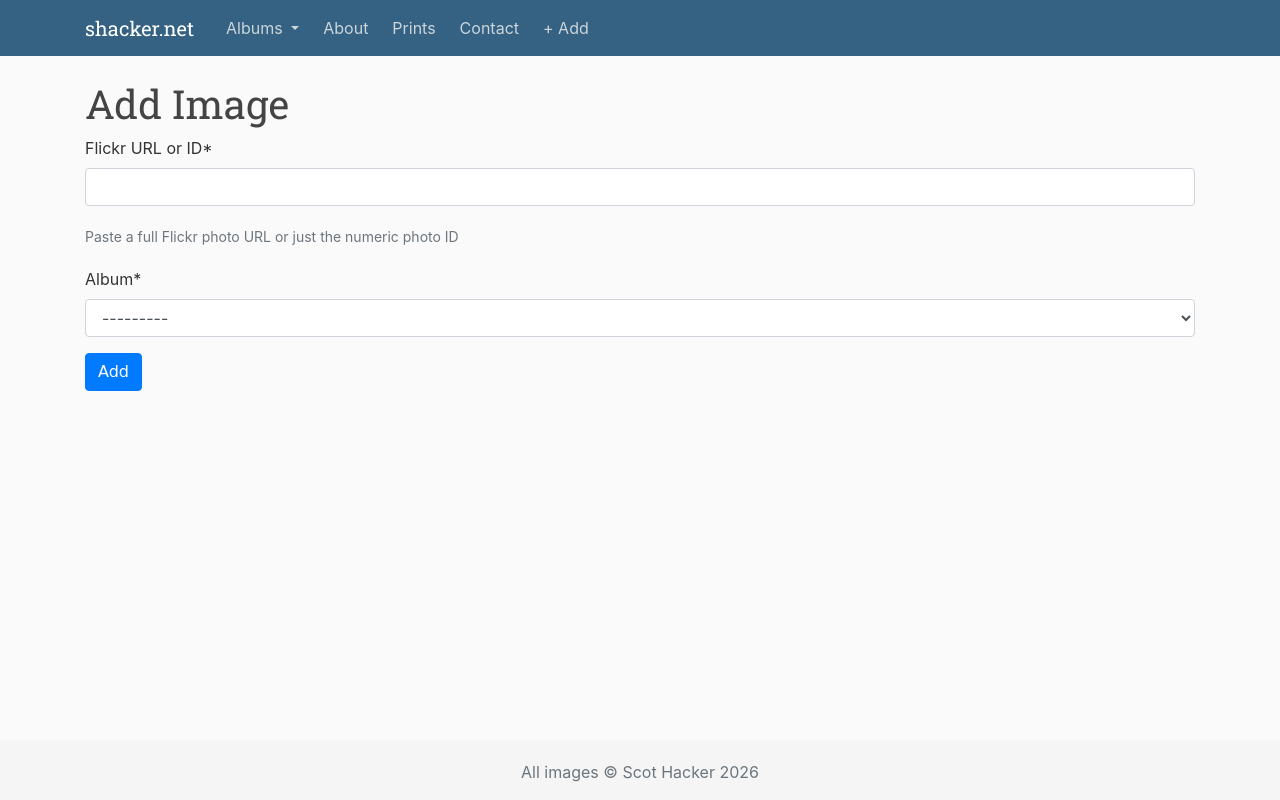
After one commit to shacker/tangelo, a Django app: page /add/ in a window 1280 px wide. The commit adds this page. Run offline with Django 4.2, Linux system fonts and the light colour scheme; the visitor is signed in with stand-in values (Sample User, id 1); data that the repository does not hold is empty; parts of the project's set-up code (start-up, migrations or seed data) failed here and were passed over; some libraries are stand-ins or nearby versions; some web fonts are replaced.

Commit message:
Add Image view and Admin update

```diff
--- a/gallery/admin.py
+++ b/gallery/admin.py
@@ -23,10 +23,10 @@ def flush_album_thumb_cache(modeladmin, request, queryset):
 
 class ImageAdmin(admin.ModelAdmin):
     fields = ("flickr_id", "album", "image_api_data", "title", "taken", "album_order")
-    list_display = ("title", "flickr_id", "album", "taken")
+    list_display = ("title", "flickr_id", "album", "taken", "created")
     list_filter = ("album",)
     actions = [flush_image_cache]
-    ordering = ["-taken",]
+    ordering = ["-created"]
     search_fields = ("title", "flickr_id")
     formfield_overrides = {models.JSONField: {"widget": JSONEditor()}}
 
--- a/gallery/forms.py
+++ b/gallery/forms.py
@@ -1,7 +1,17 @@
 from django import forms
+
+from gallery.models import Album
 
 
 class ContactForm(forms.Form):
     your_email = forms.EmailField(required=True)
     subject = forms.CharField(required=True)
     message = forms.CharField(widget=forms.Textarea, required=True)
+
+
+class AddImageForm(forms.Form):
+    flickr_url = forms.CharField(
+        label="Flickr URL or ID",
+        help_text="Paste a full Flickr photo URL or just the numeric photo ID",
+    )
+    album = forms.ModelChoiceField(queryset=Album.objects.all().order_by("title"))
--- a/gallery/views.py
+++ b/gallery/views.py
@@ -1,11 +1,13 @@
+import re
 from itertools import cycle
 
 from django.conf import settings
+from django.contrib.auth.decorators import login_required
 from django.core.mail import BadHeaderError, EmailMessage
 from django.http import HttpResponse
 from django.shortcuts import get_object_or_404, redirect, render, reverse
 
-from gallery.forms import ContactForm
+from gallery.forms import AddImageForm, ContactForm
 from gallery.models import Album, Image, SimplePage
 
 
@@ -114,3 +116,36 @@ def refetch(request, flickr_id: int):
     img.refetch()
     img.save()
     return redirect(reverse("image", kwargs={"flickr_id": flickr_id}))
+
+
+@login_required
+def add_image(request):
+    """Superuser-only quick-add: paste a Flickr URL or ID, pick an album, done."""
+    if not request.user.is_superuser:
+        return redirect("home")
+
+    error = None
+    form = AddImageForm()
+
+    if request.method == "POST":
+        form = AddImageForm(request.POST)
+        if form.is_valid():
+            raw = form.cleaned_data["flickr_url"].strip()
+            album = form.cleaned_data["album"]
+
+            match = re.search(r"flickr\.com/photos/[^/]+/(\d+)", raw)
+            if not match:
+                match = re.match(r"^(\d+)$", raw)
+
+            if match:
+                flickr_id = int(match.group(1))
+                try:
+                    img = Image(flickr_id=flickr_id, album=album)
+                    img.save()
+                    return redirect(reverse("image", kwargs={"flickr_id": flickr_id}))
+                except Exception as e:
+                    error = str(e)
+            else:
+                error = "Could not find a Flickr photo ID in that input."
+
+    return render(request, "add_image.html", {"form": form, "error": error})
--- /dev/null
+++ b/tangelo/templates/add_image.html
@@ -0,0 +1,20 @@
+{% extends 'base.html' %}
+{% load crispy_forms_tags %}
+
+{% block title %}{{ block.super }} - Add Image{% endblock title %}
+
+{% block content %}
+
+  <h1>Add Image</h1>
+
+  {% if error %}
+    <div class="alert alert-danger">{{ error }}</div>
+  {% endif %}
+
+  <form method="post">
+    {% csrf_token %}
+    {{ form|crispy }}
+    <button type="submit" class="btn btn-primary">Add</button>
+  </form>
+
+{% endblock content %}
--- a/tangelo/templates/base.html
+++ b/tangelo/templates/base.html
@@ -55,6 +55,9 @@
             <a class="nav-item nav-link ml-2" href="{% url "page" "about" %}">About</a>
             <a class="nav-item nav-link ml-2" href="{% url "page" "prints" %}">Prints</a>
             <a class="nav-item nav-link ml-2" href="{% url "contact" %}">Contact</a>
+            {% if user.is_superuser %}
+              <a class="nav-item nav-link ml-2" href="{% url "add_image" %}">+ Add</a>
+            {% endif %}
 
           </div>
           <!-- Navbar Right Side -->
--- a/tangelo/urls.py
+++ b/tangelo/urls.py
@@ -12,6 +12,7 @@ urlpatterns = [
     path("flush_cache/<int:flickr_id>", view=views.flush_cache, name="flush_cache"),
     path("refetch/<int:flickr_id>", view=views.refetch, name="refetch"),
     path("a/<str:slug>", view=views.album, name="album"),
+    path("add/", view=views.add_image, name="add_image"),
     path("contact/", view=views.contact, name="contact"),
     path("contact/success/", view=views.contact_success, name="contact_success"),
     path("", view=views.home, name="home"),
```
